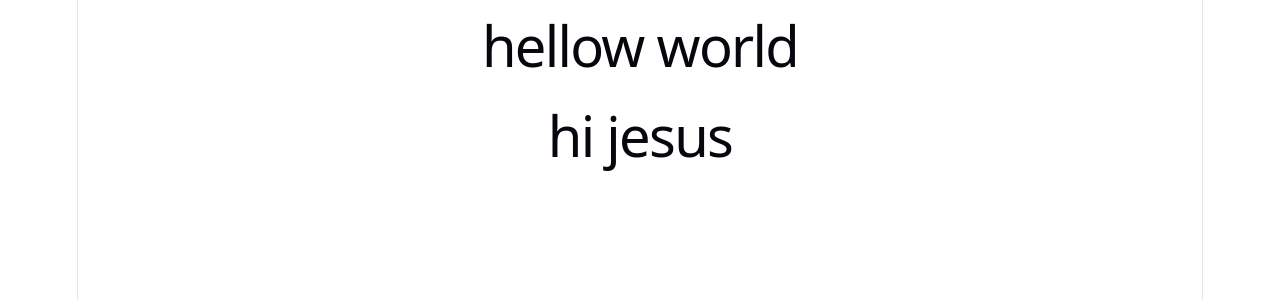
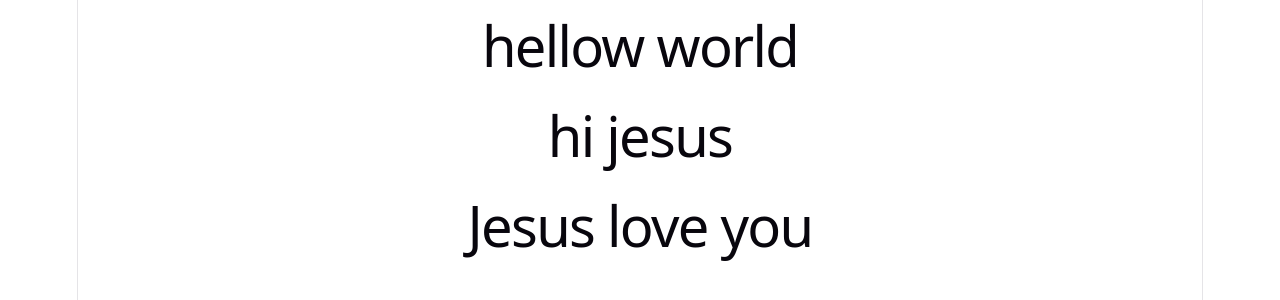
Before and after one commit to josephkhella2010/devops-train-two, a React (Vite) app in the folder frontend/train/: page / in a window 1280 px wide. Shown: the top 300 px of the page. Built offline with nearby package versions, Linux system fonts and the light colour scheme.

Commit message:
add a third header

```diff
--- a/frontend/train/src/App.tsx
+++ b/frontend/train/src/App.tsx
@@ -3,6 +3,7 @@ function App() {
     <>
       <h1> hellow world</h1>
       <h1> hi jesus</h1>
+      <h1>Jesus love you</h1>
     </>
   );
 }
```
